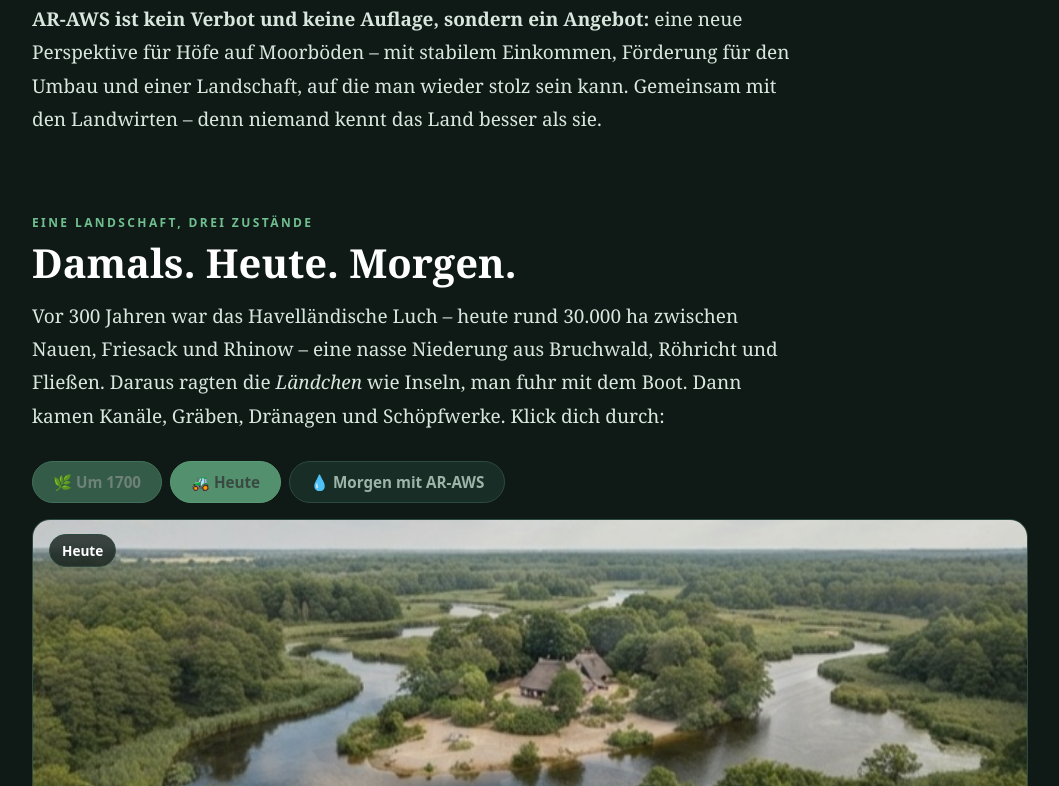
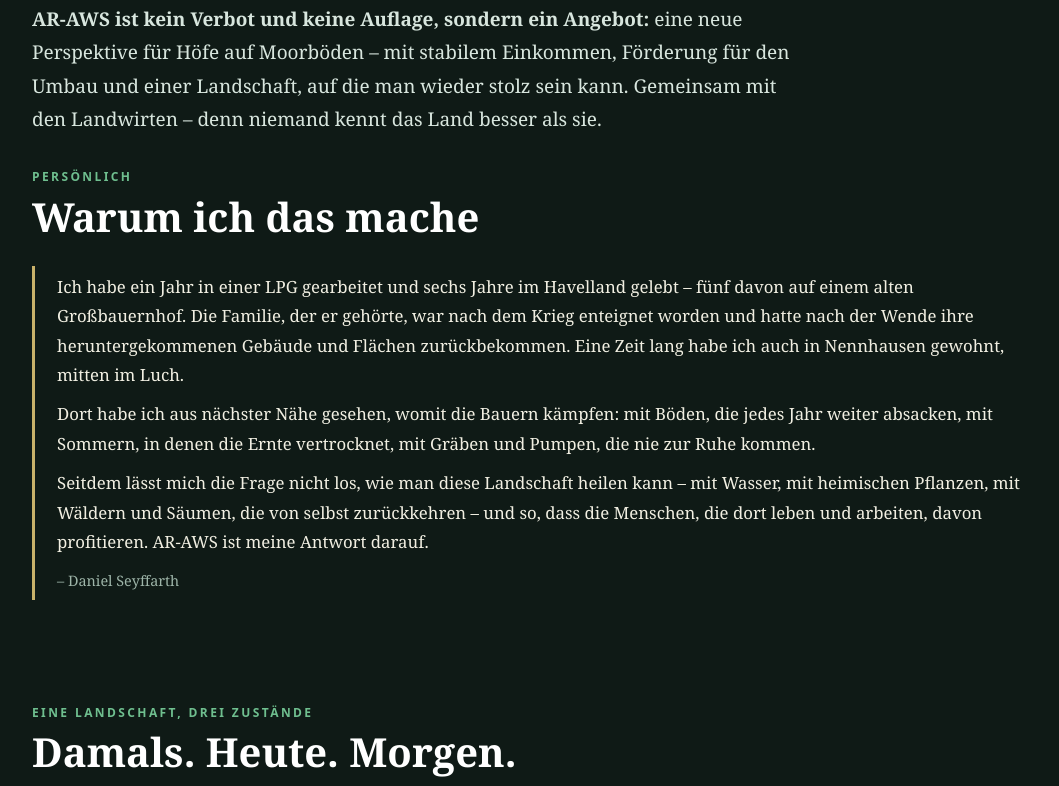
Before and after one commit to inv3nt0r-web/ar-aws, a plain HTML site: page index.html in a window 1280 px wide. Shown: the part 1644-2430 px from the top of the page, without its empty margins (110-1169 px from the left). Drawn offline with Linux system fonts and the light colour scheme.

Commit message:
Abschnitt 'Warum ich das mache' (persönlicher Bezug)
Co-Authored-By: Claude Opus 5.5 <noreply@anthropic.com>

```diff
--- a/index.html
+++ b/index.html
@@ -215,6 +215,19 @@
     <p class="intro">Seit Generationen ernähren die Bauern im Havelland das Land – auf Böden, die ihnen andere trockengelegt haben: zuerst der preußische König ab 1718, später die Komplexmelioration der DDR. Sie haben das Beste daraus gemacht, mit harter Arbeit und viel Wissen. Dafür verdienen sie Respekt und Anerkennung.</p>
     <p class="intro">Heute tragen sie die Folgen: sinkende Böden, Dürrejahre, steigende Kosten, immer neue Auflagen. Die Bauernproteste haben gezeigt, wie groß die Not ist – und jedes Jahr geben weitere kleine Höfe auf. So kann es nicht weitergehen.</p>
     <p class="intro"><strong>AR-AWS ist kein Verbot und keine Auflage, sondern ein Angebot:</strong> eine neue Perspektive für Höfe auf Moorböden – mit stabilem Einkommen, Förderung für den Umbau und einer Landschaft, auf die man wieder stolz sein kann. Gemeinsam mit den Landwirten – denn niemand kennt das Land besser als sie.</p>
+  </div>
+</section>
+
+<!-- ======================= PERSÖNLICH ======================= -->
+<section class="block" style="padding:34px 0 0">
+  <div class="wrap">
+    <h2><small>Persönlich</small>Warum ich das mache</h2>
+    <div class="quote" style="font-style:normal;font-size:1.05rem;line-height:1.75">
+      <p style="margin:0 0 10px">Ich habe ein Jahr in einer LPG gearbeitet und sechs Jahre im Havelland gelebt – fünf davon auf einem alten Großbauernhof. Die Familie, der er gehörte, war nach dem Krieg enteignet worden und hatte nach der Wende ihre heruntergekommenen Gebäude und Flächen zurückbekommen. Eine Zeit lang habe ich auch in Nennhausen gewohnt, mitten im Luch.</p>
+      <p style="margin:0 0 10px">Dort habe ich aus nächster Nähe gesehen, womit die Bauern kämpfen: mit Böden, die jedes Jahr weiter absacken, mit Sommern, in denen die Ernte vertrocknet, mit Gräben und Pumpen, die nie zur Ruhe kommen.</p>
+      <p style="margin:0">Seitdem lässt mich die Frage nicht los, wie man diese Landschaft heilen kann – mit Wasser, mit heimischen Pflanzen, mit Wäldern und Säumen, die von selbst zurückkehren – und so, dass die Menschen, die dort leben und arbeiten, davon profitieren. AR-AWS ist meine Antwort darauf.</p>
+      <p style="margin:12px 0 0;color:var(--muted);font-size:.9rem">– Daniel Seyffarth</p>
+    </div>
   </div>
 </section>
 
@@ -448,7 +461,6 @@
 <section class="block" style="padding-top:20px">
   <div class="wrap">
     <h2><small>Haltung</small>Frei nutzbar. Für alle.</h2>
-    <p class="quote">„Ich habe sechs Jahre im Havelland gelebt, fünf davon auf einem alten Großbauernhof, und ein Jahr in einer LPG gearbeitet. Die Probleme mit den trockengelegten Moorböden habe ich aus nächster Nähe erlebt.“</p>
     <p class="intro">Das Konzept steht unter <strong>CC BY 4.0</strong>: Landwirte, Gemeinden, Wasser- und Bodenverbände, Forschung und Naturschutz dürfen es frei verwenden, verändern und umsetzen. Wer eine Fläche, eine Idee, Kritik oder Interesse an einem Pilotprojekt hat – ich freue mich über jede Nachricht, gern auch zu einem Treffen vor Ort im Luch.</p>
     <div class="box" style="border-color:var(--moss)">
       <span class="label">Partner für den Pilotkern gesucht</span>
```
